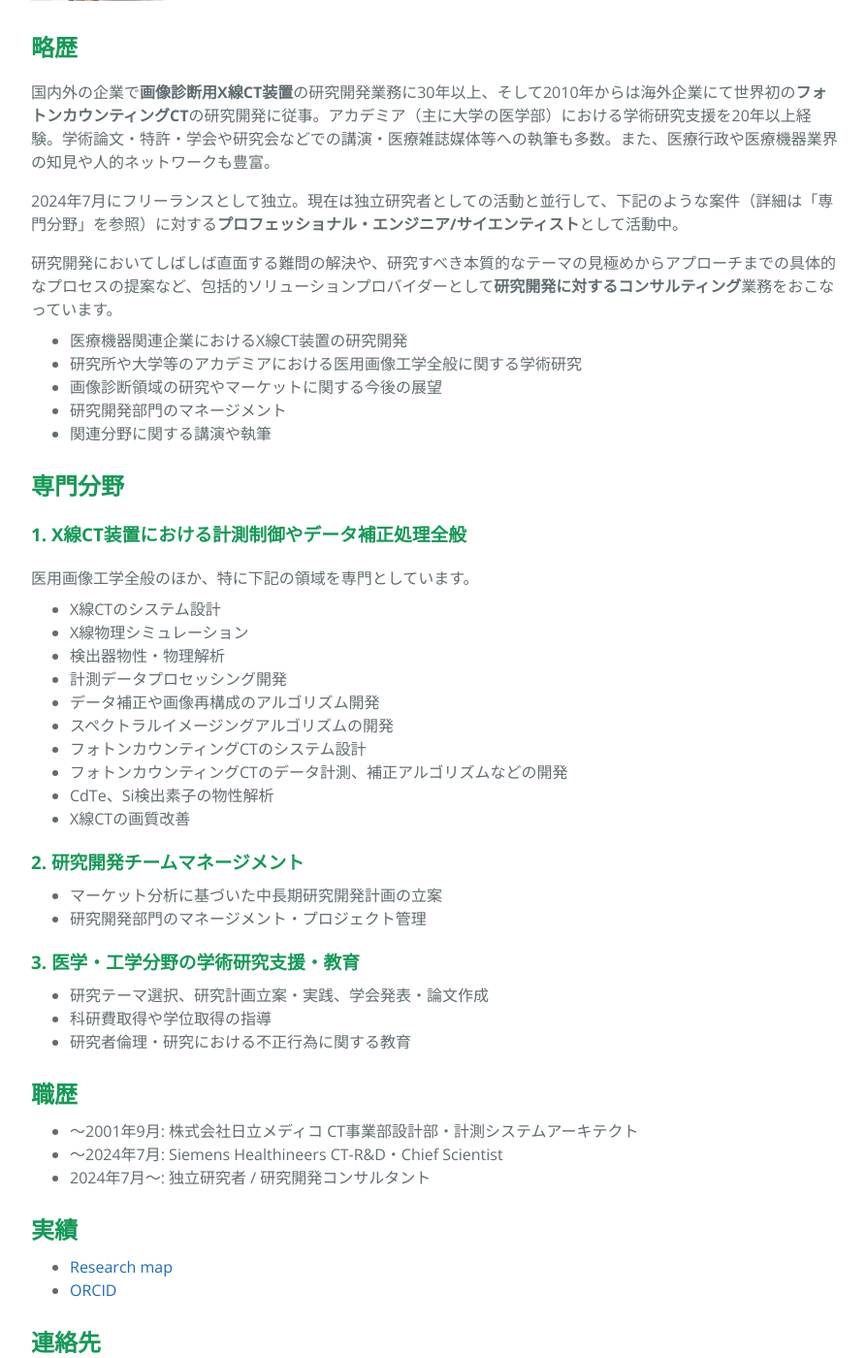
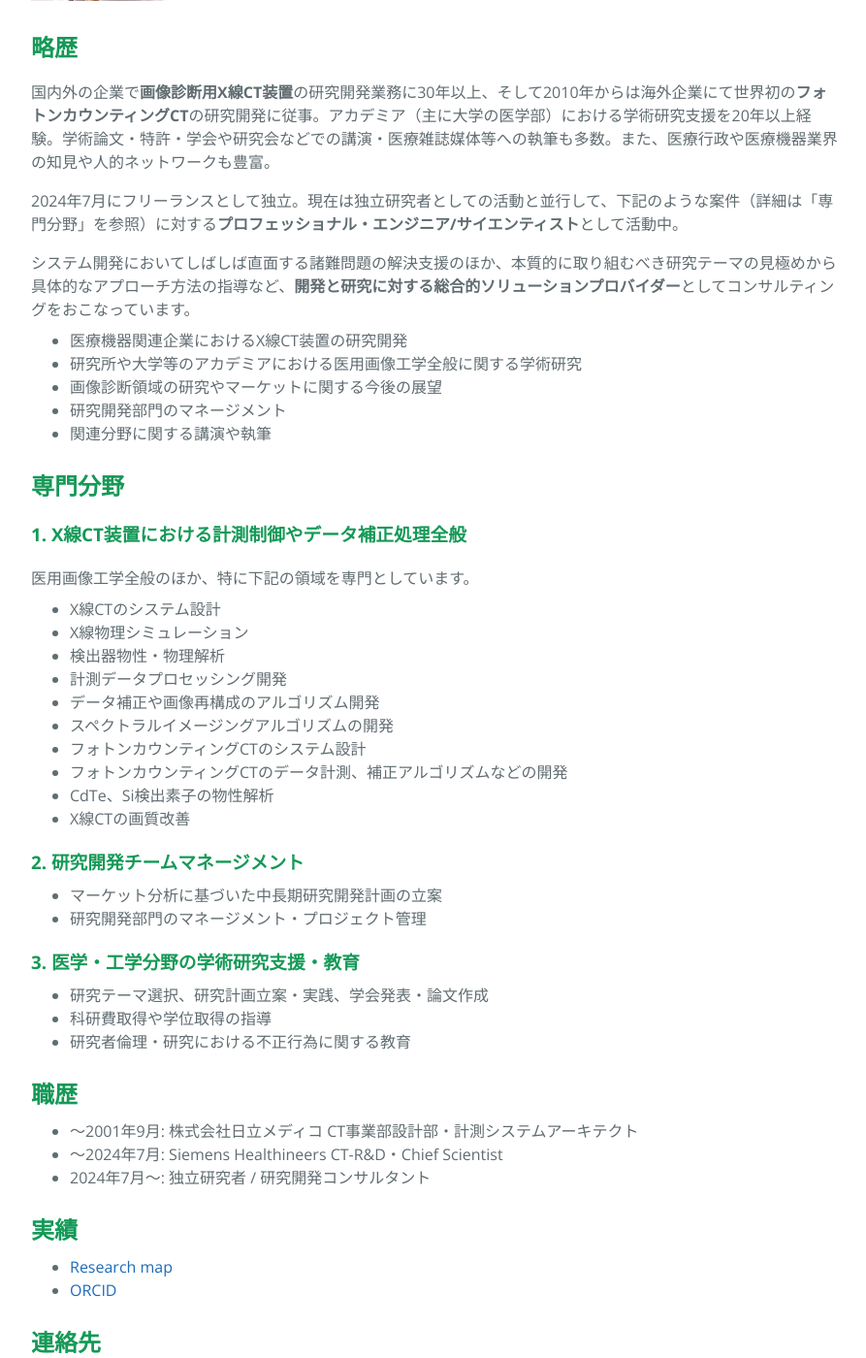
Before and after one commit to toshihide-itoh/toshihide-itoh.github.io, a Jekyll site: the page built from index.md, in a window 1280 px wide and 1400 px high, scrolled down 392 px. Shown: the whole window at 97% size, without its empty margins (192-1085 px from the left). Built offline with Jekyll 4.4.1, drawn with Linux system fonts in a browser that asks for light colours; some of the changed text lies outside the part shown.

Commit message:
made corrections on the text.

```diff
--- a/index.md
+++ b/index.md
@@ -26,7 +26,7 @@ layout: page
 
 2024年7月にフリーランスとして独立。現在は独立研究者としての活動と並行して、下記のような案件（詳細は「専門分野」を参照）に対する**プロフェッショナル・エンジニア/サイエンティスト**として活動中。
 
-研究開発においてしばしば直面する難問の解決や、研究すべき本質的なテーマの見極めからアプローチまでの具体的なプロセスの提案など、包括的ソリューションプロバイダーとして**研究開発に対するコンサルティング**業務をおこなっています。
+システム開発においてしばしば直面する諸難問題の解決支援のほか、本質的に取り組むべき研究テーマの見極めから具体的なアプローチ方法の指導など、**開発と研究に対する総合的ソリューションプロバイダー**としてコンサルティングをおこなっています。
 
 - 医療機器関連企業におけるX線CT装置の研究開発
 - 研究所や大学等のアカデミアにおける医用画像工学全般に関する学術研究
```
Also changed, not shown: other parts of index.md (+1 -1 lines).
